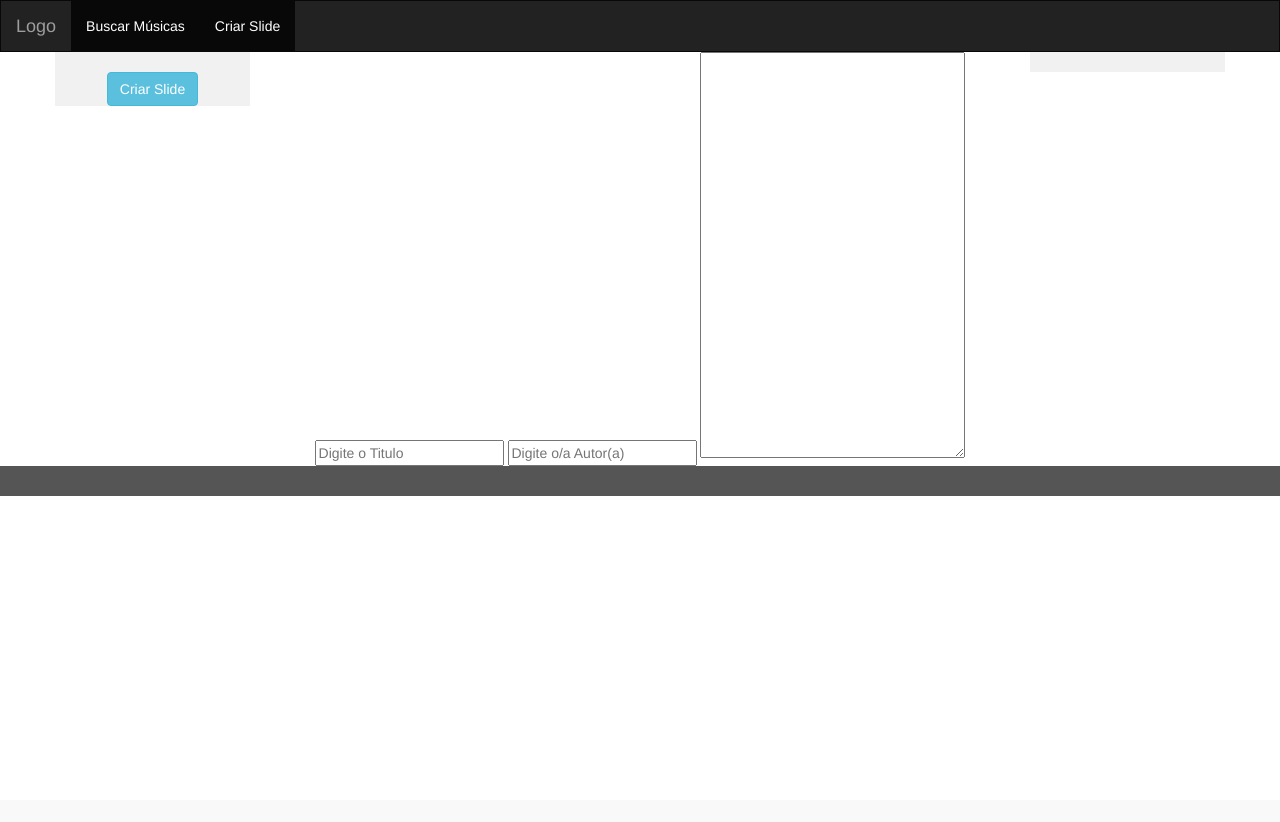
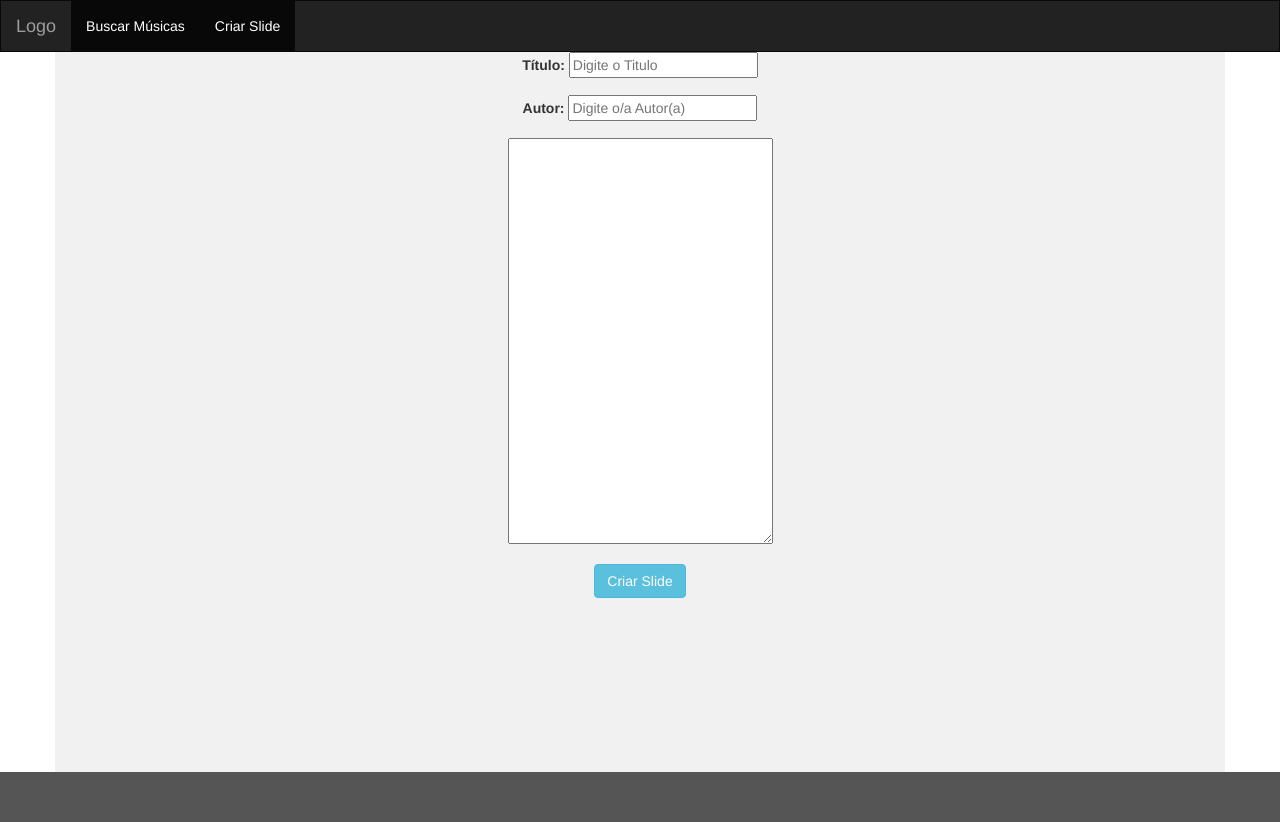
Before and after one commit to FilipeQuina/flask-pptx, a Flask app: page /showLyrics/ in a window 1280 px wide. Before the commit the page ends 496 px from the top, so only its background shows below. Run offline with Flask 2, Linux system fonts and the light colour scheme; some libraries are stand-ins or nearby versions.

Commit message:
alter template jinja and create slide

```diff
--- a/static/style/personal.css
+++ b/static/style/personal.css
@@ -1,26 +1,23 @@
+html, body {height:100%;}
+
 /* Remove the navbar's default margin-bottom and rounded borders */
 .navbar {
     margin-bottom: 0;
     border-radius: 0;
 }
-
-/* Set height of the grid so .sidenav can be 100% (adjust as needed) */
-.row.content {
-    height: 100%;
+.container{
+    background-color: #f1f1f1;
+    min-height: 90%;
 }
-
-/* Set gray background color and 100% height */
-.sidenav {
-    padding-top: 20px;
-    background-color: #f1f1f1;
-    height: 100%;
-}
-
 /* Set black background color, white text and some padding */
 footer {
     background-color: #555;
     color: white;
     padding: 15px;
+    height: 50px;
+    position:relative;
+    bottom:0;
+    width:100%;
 }
 textarea {
     resize: both;
--- a/templates/showLyrics.html
+++ b/templates/showLyrics.html
@@ -7,21 +7,28 @@
     <div class="row content">
 
         <div class="col-sm-2 sidenav">
+        </div>
+        <div class="col-sm-8 col-xl-8 text-center">
+            <div class="form-group">
+                <label for="title">Título: </label>
+                <input id="title" placeholder="Digite o Titulo" />
+            </div>
+            <div class="form-group">
+                <label for="band">Autor: </label>
+                <input id="band" name="band" placeholder="Digite o/a Autor(a)" />
+            </div>
+            <div class="form-group">
+                <textarea cols="30" rows="20" id="text"></textarea>
+            </div>
+            <div class="form-group">
                 <button id="createSlide" class="btn btn-info">Criar Slide</button>
             </div>
-            <div class="col-sm-8 col-xl-8 text-center">
-                <input id="title" placeholder="Digite o Titulo"/>
-                <input id="band" placeholder="Digite o/a Autor(a)"/>
-                <textarea cols="30" rows="20" id="text"></textarea>
         </div>
         <div class="col-sm-2 col-xl-2 sidenav">
 
         </div>
     </div>
 </div>
-    <footer>
-
-    </footer>
 <script type="text/javascript">
     $(document).ready(function () {
         var urlParams = new URLSearchParams(location.search);
--- a/templates/template.html
+++ b/templates/template.html
@@ -32,5 +32,6 @@
     </nav>
 {% block content %}
 {% endblock %}
+<footer></footer>
 </body>
 </html>
```
Lines whose indentation alone changed are shown as unchanged.
